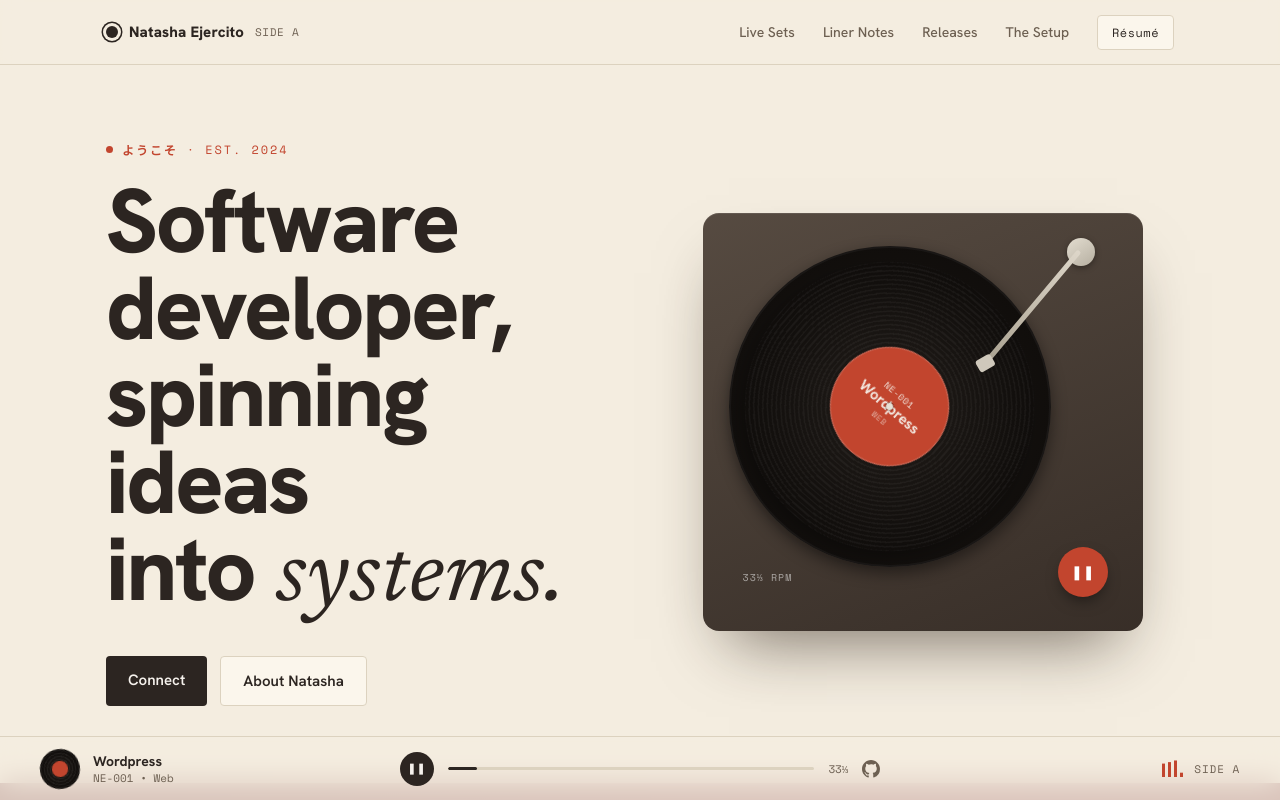
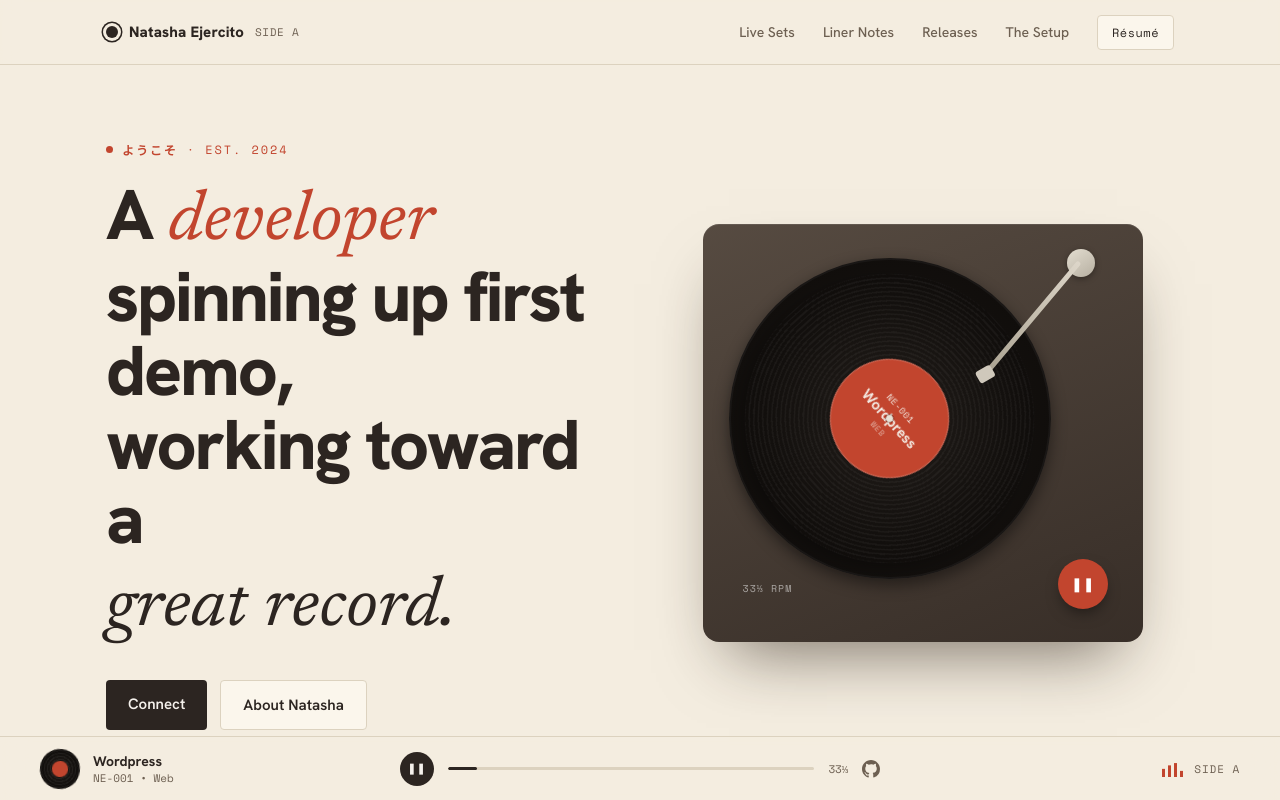
Before and after one commit to natashaejercito/natasha-portfolio2.0, a Next.js app: page / in a window 1280 px wide. Shown: the top 800 px of the page. Built offline with nearby package versions, Linux system fonts and the light colour scheme.

Commit message:
updated hero.tsx

```diff
--- a/app/components/Hero.tsx
+++ b/app/components/Hero.tsx
@@ -33,11 +33,11 @@ export default function Hero({ spinning, onToggleSpin, np }: HeroProps) {
             <span style={{ fontFamily: "'Shippori Mincho', serif", fontWeight: 600 }}>ようこそ</span> · EST. 2024
           </div>
           <h1 style={{
-            fontSize: 'clamp(42px,7vw,90px)', lineHeight: 0.97,
-            letterSpacing: '-0.025em', fontWeight: 800, margin: '20px 0 0',
+            fontSize: 'clamp(28px,5.5vw,82px)', lineHeight: 1.05,
+            letterSpacing: '-0.03em', fontWeight: 800, margin: '20px 0 0',
           }}>
-            Software developer,<br />spinning ideas<br />into{' '}
-            <span style={{ fontFamily: 'Newsreader, serif', fontWeight: 400, fontStyle: 'italic', letterSpacing: 0 }}>systems.</span>
+            A <span style={{ color: 'var(--accent)', fontFamily: 'Newsreader, serif', fontWeight: 400, fontStyle: 'italic', letterSpacing: 0 }}>developer</span><br />spinning up first demo,<br />working toward a{' '}
+            <span style={{ fontFamily: 'Newsreader, serif', fontWeight: 400, fontStyle: 'italic', letterSpacing: 0 }}><br/>great record.</span>
           </h1>
           <div style={{ display: 'flex', gap: 13, flexWrap: 'wrap', marginTop: 34 }}>
             <a href="#contact"
```
